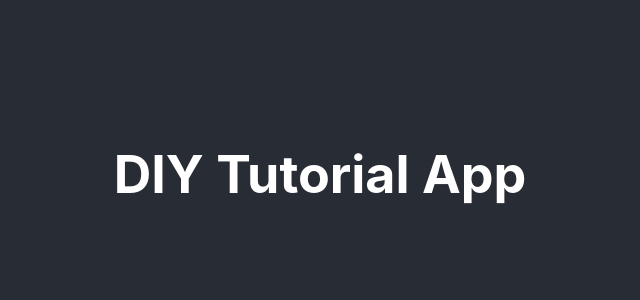
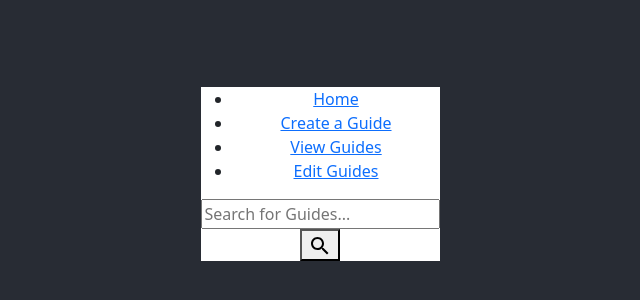
Before and after one commit to ZachFlota/DIY-Tutorial-App, a React (Create React App) app: page / in a window 1280 px wide. Shown: the part 226-526 px from the top of the page, without its empty margins (320-960 px from the left). Built offline with nearby package versions, Linux system fonts and the light colour scheme.

Commit message:
early stage navbar w/search

```diff
--- a/package.json
+++ b/package.json
@@ -3,6 +3,10 @@
   "version": "0.1.0",
   "private": true,
   "dependencies": {
+    "@emotion/react": "^11.9.0",
+    "@emotion/styled": "^11.8.1",
+    "@mui/icons-material": "^5.8.2",
+    "@mui/material": "^5.8.2",
     "@testing-library/jest-dom": "^5.16.4",
     "@testing-library/react": "^13.2.0",
     "@testing-library/user-event": "^13.5.0",
--- a/src/App.js
+++ b/src/App.js
@@ -1,12 +1,14 @@
-import React from 'react'
-import { useState } from 'react'
+import React from 'react';
+import { useEffect ,useState } from 'react';
+import Navbar from './components/navbar';
 import './App.css';
 
 function App() {
+
   return (
     <div className="App">
       <header className="App-header">
-        <h1>DIY Tutorial App</h1>
+        <Navbar />
       </header>
     </div>
   );
--- /dev/null
+++ b/src/components/navbar.jsx
@@ -0,0 +1,67 @@
+import Searchbar from './searchbar';
+import { useEffect, useState } from 'react';
+const React = require('react');
+
+function Navbar(html) {
+  let [search, setSearch] = useState('');
+  let [message, setMessage] = useState('');
+  let [data, setData] = useState([]);
+
+  useEffect(() => {
+    if (search) {
+      const fetchData = async () => {
+        document.title = `${search} Music`;
+        const response = await fetch(search);
+        const resData = await response.json();
+        if (resData.results.length > 0) {
+          setData(resData.results);
+        } else {
+          setMessage('NotFound');
+        }
+        console.log(resData);
+      };
+      fetchData();
+    }
+  }, [search]);
+
+  const handleSearch = (e, term) => {
+    e.preventDefault();
+    setSearch(term);
+  };
+
+  return (
+    <html>
+      <head>
+        <title>DIY Tutorial App</title>
+        <link
+          rel="stylesheet"
+          href="https://cdn.jsdelivr.net/npm/bootstrap@5.1.3/dist/css/bootstrap.min.css"
+        />
+        {/* <link rel="stylesheet" href="./style.css" /> */}
+      </head>
+      <body>
+        <header>
+          <nav>
+            <ul>
+              <li>
+                <a href="/">Home</a>
+              </li>
+              <li>
+                <a href="/CreateGuide">Create a Guide</a>
+              </li>
+              <li>
+                <a href="/VeiwGuide">View Guides</a>
+              </li>
+              <li>
+                <a href="/EditGuide">Edit Guides</a>
+              </li>
+            </ul>
+            <Searchbar handleSearch={handleSearch} />
+          </nav>
+        </header>
+      </body>
+    </html>
+  );
+}
+
+export default Navbar;
--- /dev/null
+++ b/src/components/searchbar.jsx
@@ -0,0 +1,25 @@
+import SearchOutlinedIcon from '@mui/icons-material/SearchOutlined';
+import React, { useState } from 'react';
+
+function Searchbar({ props }) {
+  let [searchTerm, setSearchTerm] = useState('');
+
+  return (
+    <form onSubmit={(e) => props.handleSearch(e, searchTerm)}>
+      <div className="search">
+        <div className="searchInput">
+          <input
+            onChange={(e) => setSearchTerm(e.target.value)}
+            type="text"
+            placeholder="Search for Guides..."
+          />
+          <div className="searchIcon">
+            <button type="submit">{<SearchOutlinedIcon />}</button>
+          </div>
+        </div>
+      </div>
+    </form>
+  );
+}
+
+export default Searchbar;
```
Also changed, not shown: src/components/home.jsx (added, +7 -0 lines), src/style.css (added), 1 other file (tests, documents, lock files or other folders).
